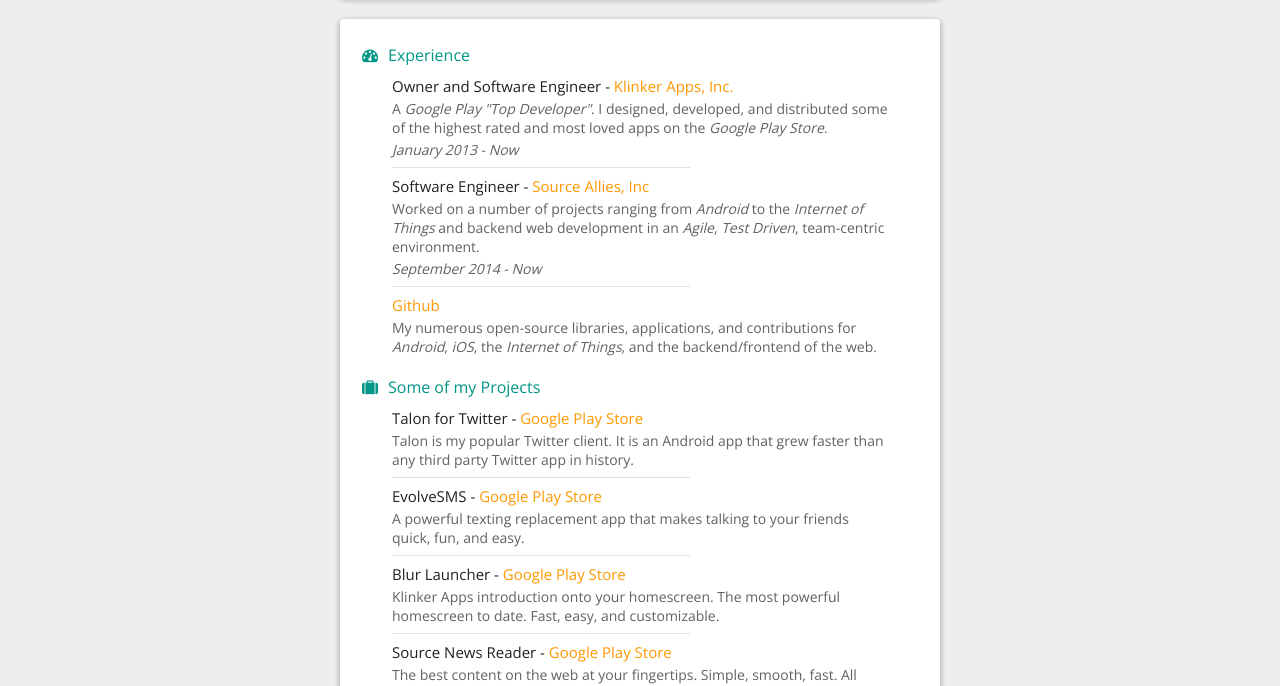
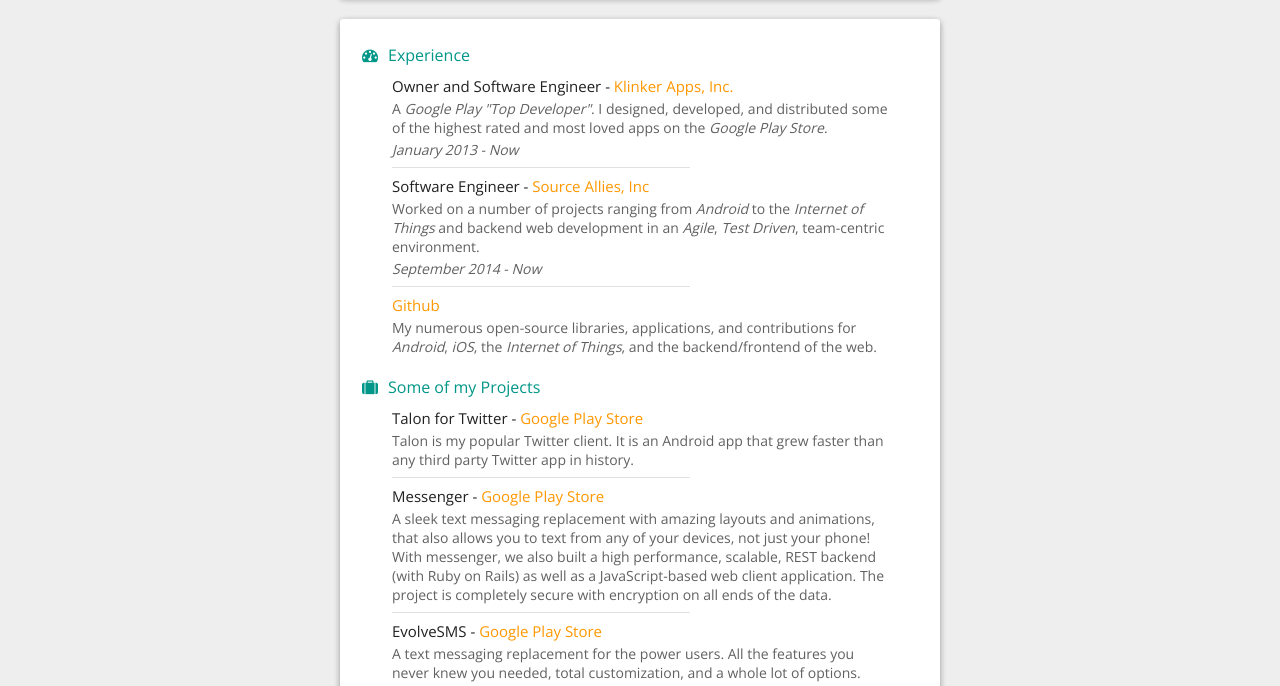
Before and after one commit to klinker24/klinker24.github.io, a plain HTML site: page index.html in a window 1280 px wide. Shown: the part 276-962 px from the top of the page. Drawn offline with nearby package versions, Linux system fonts and the light colour scheme.

Commit message:
update my website

```diff
--- a/index.html
+++ b/index.html
@@ -55,8 +55,14 @@
 			</section>
 			<hr align="left"/>
 			<section class="element">
+				<div class="name">Messenger - <a href="https://play.google.com/store/apps/details?id=xyz.klinker.messenger" target="_blank">Google Play Store</a></div>
+				<div class="info">A sleek text messaging replacement with amazing layouts and animations, that also allows you to text from any of your devices, not just your phone!</div>
+				<div class="info">With messenger, we also built a high performance, scalable, REST backend (with Ruby on Rails) as well as a JavaScript-based web client application. The project is completely secure with encryption on all ends of the data.</div>
+			</section>
+			<hr align="left"/>
+			<section class="element">
 				<div class="name">EvolveSMS - <a href="http://evolve.klinkerapps.com" target="_blank">Google Play Store</a></div>
-				<div class="info">A powerful texting replacement app that makes talking to your friends quick, fun, and easy.</div>
+				<div class="info">A text messaging replacement for the power users. All the features you never knew you needed, total customization, and a whole lot of options.</div>
 			</section>
 			<hr align="left"/>
 			<section class="element">
```
